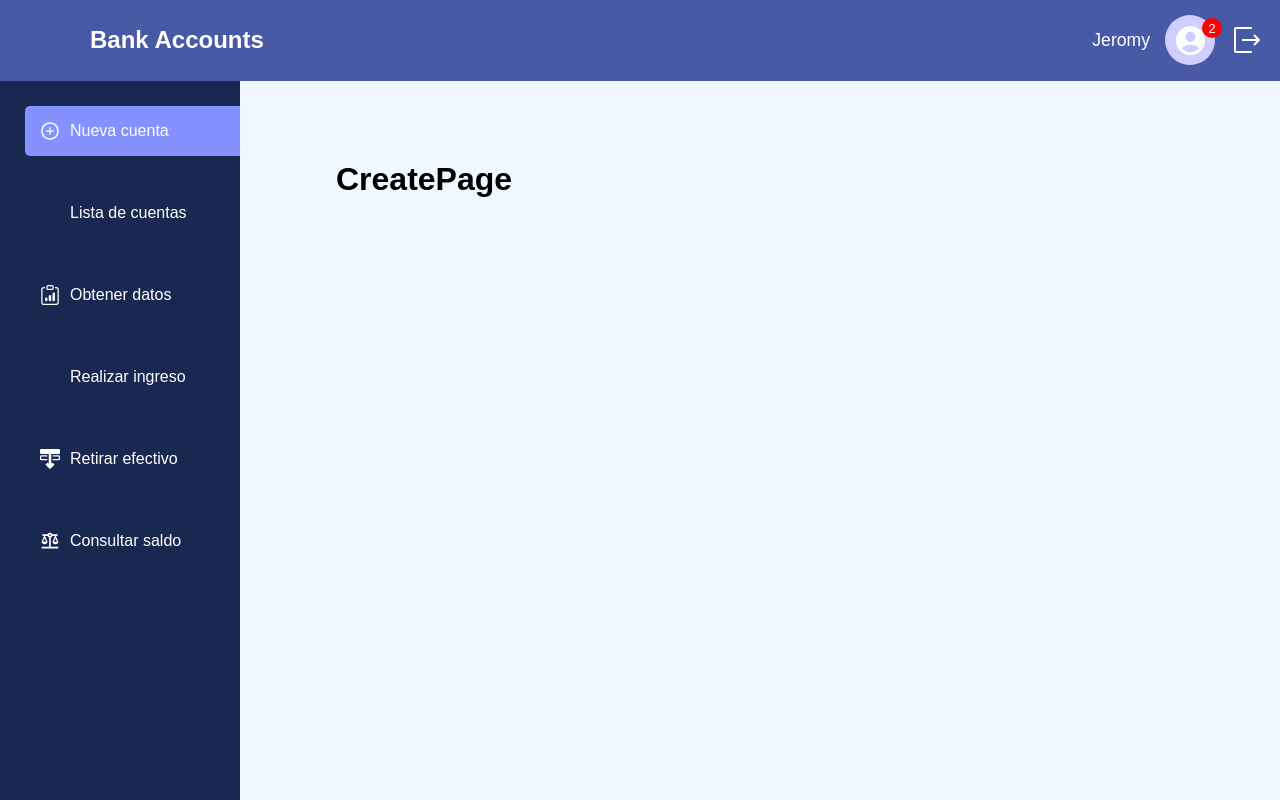
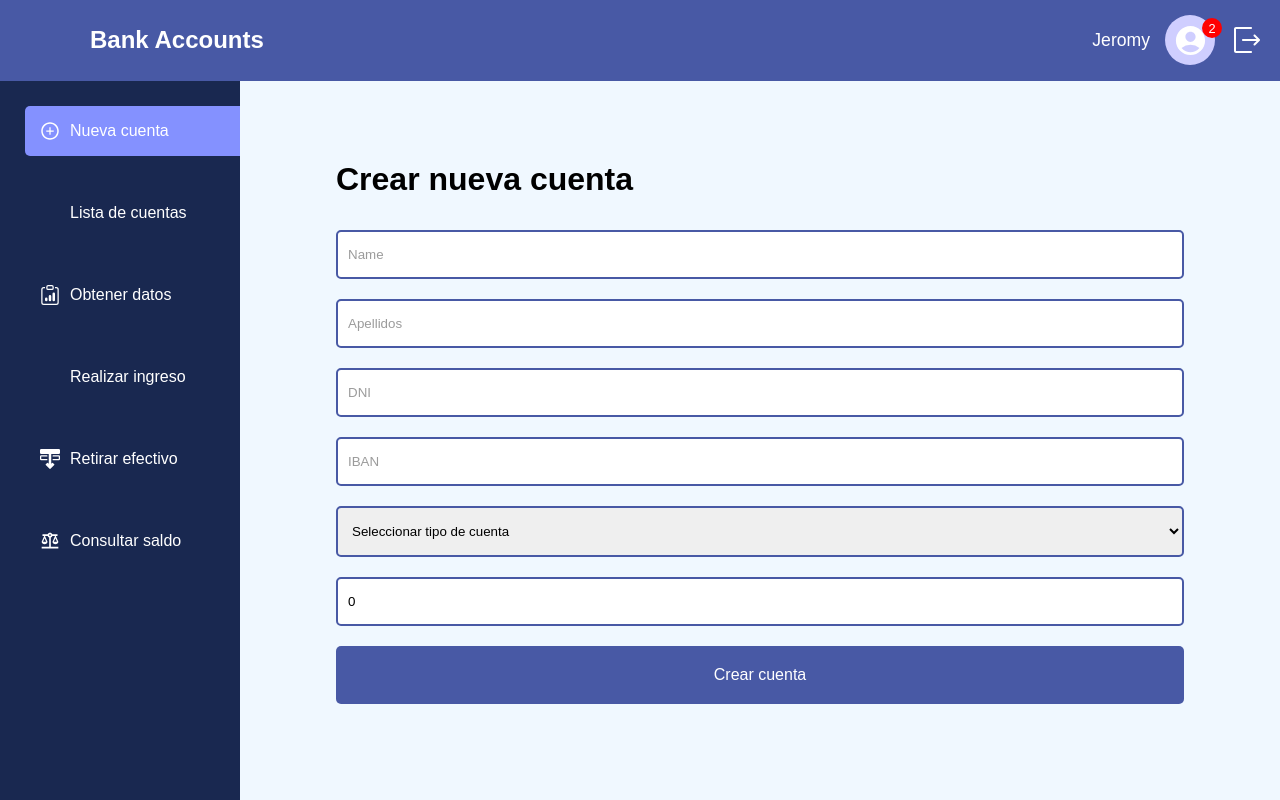
Before and after one commit to rafaeldoleo14/bank-account, a React (Vite) app: page /new-account in a window 1280 px wide. Built offline with nearby package versions, Linux system fonts and the light colour scheme; some icons are missing.

Commit message:
feat: added form and inputs

```diff
--- /dev/null
+++ b/src/bank/components/formField/FormFiel.css
@@ -0,0 +1,42 @@
+.form-field{
+    display: flex;
+    flex-direction: column;
+    gap: 2em;
+    height: 100%;
+}
+
+.form-field form{
+    display: grid;
+    gap: 20px;
+    grid-template-columns: repeat( auto-fit, minmax(450px, 1fr) );
+}
+
+.form-field form input,
+.form-field form select{
+    border: none;
+    outline: none;
+    padding: 15px 10px;
+    border: 2px solid #4859a5;
+    border-radius: 5px;
+}
+
+.form-field input::placeholder{
+    color: rgba(128, 128, 128, 0.789);
+}
+
+
+.form-field form button{
+    border: none;
+    outline: none;
+    background-color: #4859a5;
+    color: white;
+    padding: 20px 0px;
+    border-radius: 5px;
+    font-size: 16px;
+    cursor: pointer;
+    transition: all 0.45s ease;
+}
+
+.form-field form button:hover{
+    background-color: #4859a5c7;
+}
--- /dev/null
+++ b/src/bank/components/formField/FormField.tsx
@@ -0,0 +1,36 @@
+import { FC, } from "react";
+import './FormFiel.css';
+import { useForm } from "../../hooks/useForm";
+
+export const FormField: FC = () => {
+
+    const { formData, handleChange, onSubmit } = useForm();
+
+  return (
+    <div className="form-field">
+
+        <h1>Crear nueva cuenta</h1>
+
+        <form onSubmit={onSubmit}>
+
+            <input type="text" placeholder="Name" name="name" onChange={handleChange} value={formData.name}/>
+            <input type="text" placeholder="Apellidos" name="apellidos" onChange={handleChange} value={formData.apellidos}/>
+            <input type="text" placeholder="DNI" name="dni" onChange={handleChange} value={formData.dni}/>
+            <input type="text" placeholder="IBAN" name="iban" onChange={handleChange} value={formData.iban}/>
+
+            <select name="cuentas" id="" onChange={handleChange} value={formData.cuentas}>
+                <option value="" disabled selected>Seleccionar tipo de cuenta</option>
+                <option value="ahorro">Cuenta ahorro</option>
+                <option value="persona">Cuenta corriente personal</option>
+                <option value="corriente">Cuenta corriente empresa</option>
+            </select>
+
+            <input type="number" placeholder="Interes" name="interes" onChange={handleChange} value={formData.interes}/>
+
+            <button>Crear cuenta</button>
+
+        </form>
+
+    </div>
+  )
+}
--- /dev/null
+++ b/src/bank/hooks/useForm.ts
@@ -0,0 +1,43 @@
+
+import React, { useState } from 'react'
+
+export interface FormData {
+    name: string;
+    apellidos: string;
+    dni: string;
+    iban: string;
+    cuentas: string;
+    interes: number;
+}
+
+export const useForm = () => {
+
+    const [formData, setFormData] = useState<FormData>({
+        name: "",
+        apellidos: "",
+        dni: "",
+        iban: "",
+        cuentas: "",
+        interes: 0
+    });
+
+    const onSubmit = (e: React.FormEvent<HTMLFormElement>)=>{
+        e.preventDefault();
+        console.log(formData);
+    }
+
+    const handleChange = (e: React.ChangeEvent<HTMLInputElement | HTMLSelectElement>) => {
+        const { name, value } = e.target;
+        setFormData({
+            ...formData,
+            [name]: value
+        });
+    }
+
+    return {
+        onSubmit,
+        handleChange,
+        formData
+    }
+
+}
--- a/src/bank/pages/createPage/CreatePage.tsx
+++ b/src/bank/pages/createPage/CreatePage.tsx
@@ -1,6 +1,8 @@
+import { FC } from "react"
+import { FormField } from "../../components/formField/FormField"
 
-export const CreatePage = () => {
+export const CreatePage: FC = () => {
   return (
-    <h1>CreatePage</h1>
+    <FormField/>
   )
 }
```
